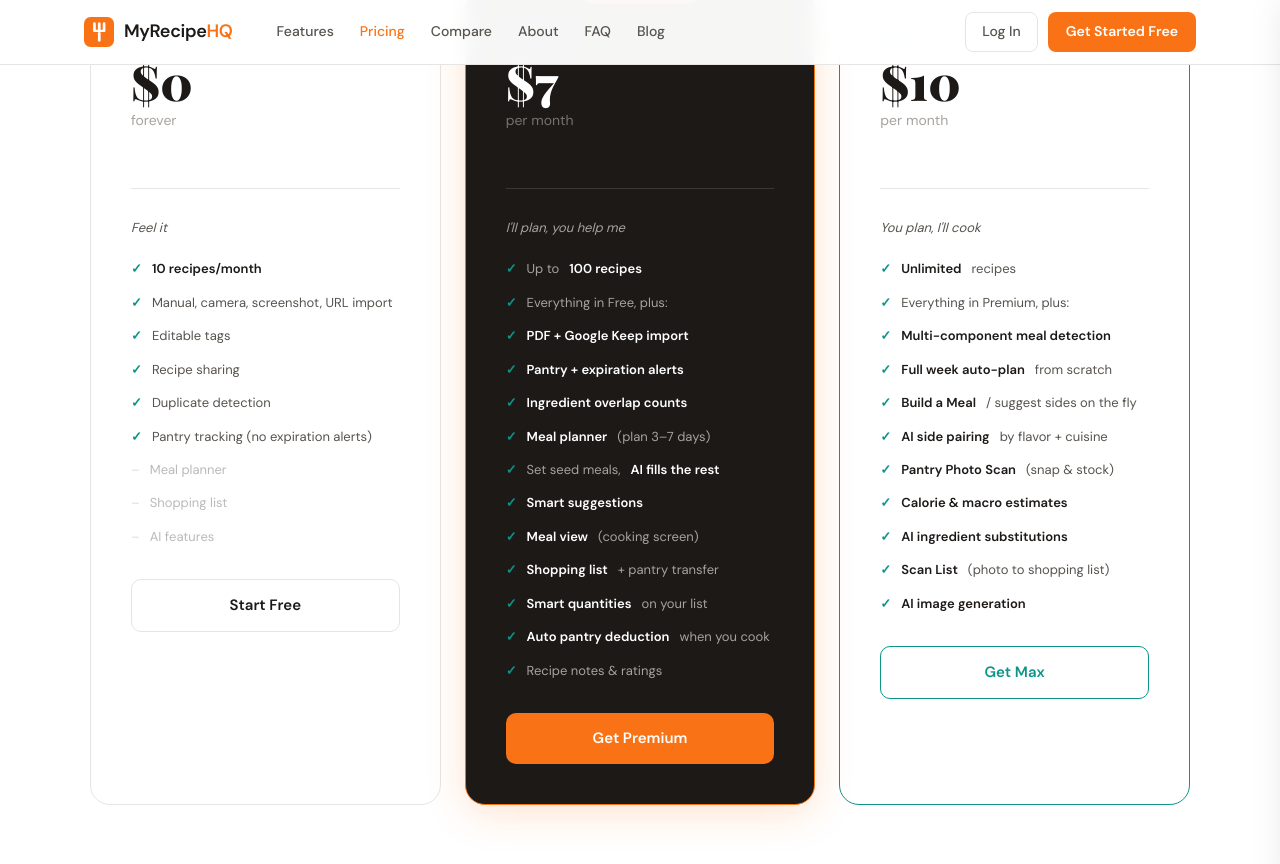
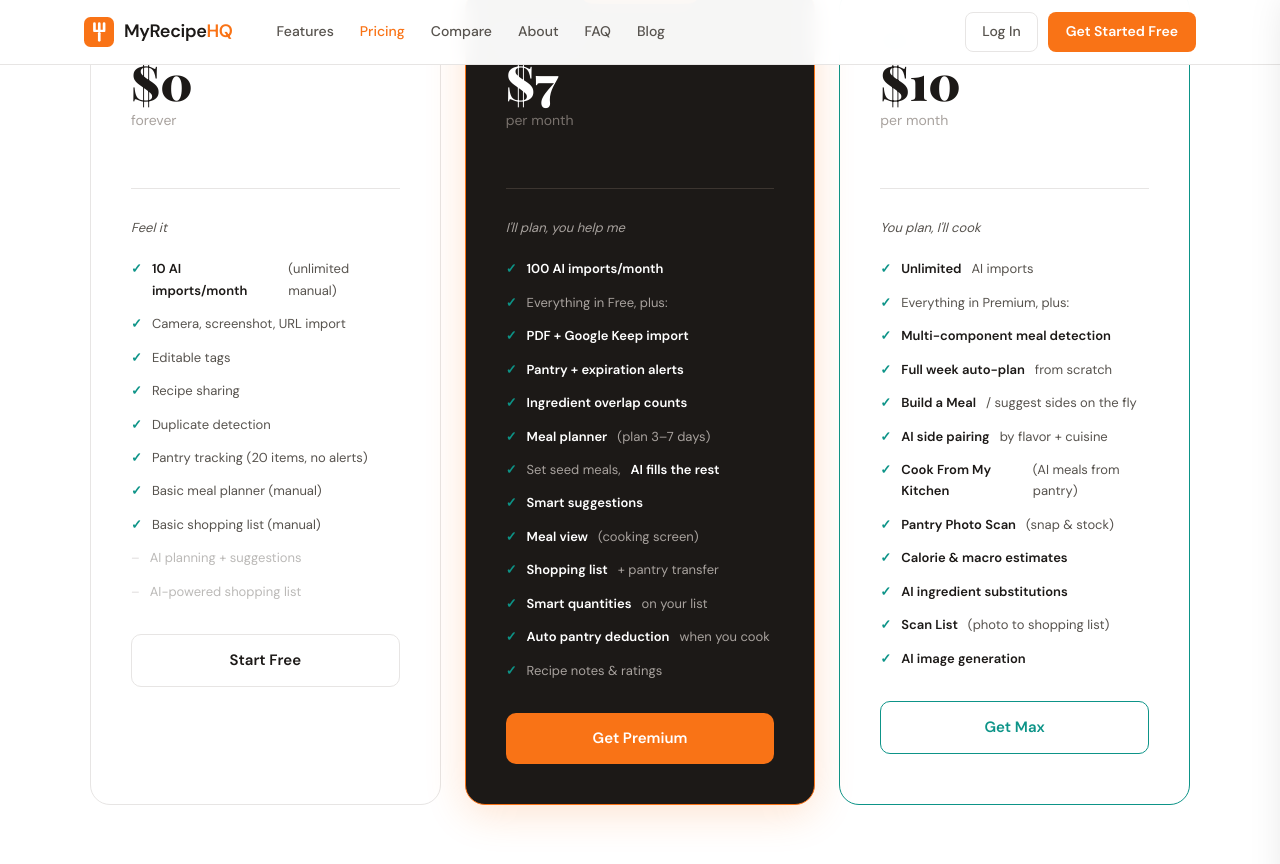
Before and after one commit to bgerlach463/recipehq-site, a Jekyll site: the page built from pricing/index.html, in a window 1280 px wide and 900 px high, scrolled down 390 px. Shown: the top 864 px of the window. Built offline with Jekyll 4.4.1, drawn with Linux system fonts in a browser that asks for light colours.

Commit message:
Update tiers: AI imports (not recipes), add Cook From Kitchen, Free gets basic planner/shopping
Pricing page:
- Free: 10 AI imports/month (unlimited manual), basic planner + shopping (manual), pantry 20 items
- Premium: 100 AI imports/month, AI-powered planner + shopping
- Max: unlimited + Cook From My Kitchen added

Features page:
- "Two ways AI" → "Three ways AI" with Cook From My Kitchen bullet
- Updated subtitle

Co-Authored-By: Claude Opus 4.6 (1M context) <noreply@anthropic.com>

```diff
--- a/pricing/index.html
+++ b/pricing/index.html
@@ -114,15 +114,16 @@ body_scripts: |
         <div class="plan-divider"></div>
         <p style="font-size:13px;color:var(--mid);margin-bottom:20px;font-style:italic">Feel it</p>
         <ul class="plan-features">
-          <li class="included"><strong>10 recipes/month</strong></li>
-          <li class="included">Manual, camera, screenshot, URL import</li>
+          <li class="included"><strong>10 AI imports/month</strong> (unlimited manual)</li>
+          <li class="included">Camera, screenshot, URL import</li>
           <li class="included">Editable tags</li>
           <li class="included">Recipe sharing</li>
           <li class="included">Duplicate detection</li>
-          <li class="included">Pantry tracking (no expiration alerts)</li>
-          <li class="not-included">Meal planner</li>
-          <li class="not-included">Shopping list</li>
-          <li class="not-included">AI features</li>
+          <li class="included">Pantry tracking (20 items, no alerts)</li>
+          <li class="included">Basic meal planner (manual)</li>
+          <li class="included">Basic shopping list (manual)</li>
+          <li class="not-included">AI planning + suggestions</li>
+          <li class="not-included">AI-powered shopping list</li>
         </ul>
         <a href="/coming-soon/" class="btn-plan btn-plan-ghost">Start Free</a>
       </div>
@@ -137,7 +138,7 @@ body_scripts: |
         <div class="plan-divider"></div>
         <p style="font-size:13px;color:#A8A29E;margin-bottom:20px;font-style:italic">I'll plan, you help me</p>
         <ul class="plan-features">
-          <li class="included">Up to <strong>100 recipes</strong></li>
+          <li class="included"><strong>100 AI imports/month</strong></li>
           <li class="included">Everything in Free, plus:</li>
           <li class="included"><strong>PDF + Google Keep import</strong></li>
           <li class="included"><strong>Pantry + expiration alerts</strong></li>
@@ -163,12 +164,13 @@ body_scripts: |
         <div class="plan-divider"></div>
         <p style="font-size:13px;color:var(--mid);margin-bottom:20px;font-style:italic">You plan, I'll cook</p>
         <ul class="plan-features">
-          <li class="included"><strong>Unlimited</strong> recipes</li>
+          <li class="included"><strong>Unlimited</strong> AI imports</li>
           <li class="included">Everything in Premium, plus:</li>
           <li class="included"><strong>Multi-component meal detection</strong></li>
           <li class="included"><strong>Full week auto-plan</strong> from scratch</li>
           <li class="included"><strong>Build a Meal</strong> / suggest sides on the fly</li>
           <li class="included"><strong>AI side pairing</strong> by flavor + cuisine</li>
+          <li class="included"><strong>Cook From My Kitchen</strong> (AI meals from pantry)</li>
           <li class="included"><strong>Pantry Photo Scan</strong> (snap &amp; stock)</li>
           <li class="included"><strong>Calorie &amp; macro estimates</strong></li>
           <li class="included"><strong>AI ingredient substitutions</strong></li>
@@ -191,7 +193,7 @@ body_scripts: |
       </div>
       <div class="faq-item" onclick="toggleFaq(this)">
         <button class="faq-q">What's the difference between Premium and Max? <span class="faq-chevron">⌄</span></button>
-        <div class="faq-a">Premium gives you the core planning experience — meal planner, smart suggestions, shopping list with purchase-unit conversion, pantry with expiration alerts and auto-deduction when you cook, and PDF/Keep import. You plan, AI assists. Max lets AI do the heavy lifting — full auto-plan with smart meal pairing, Build a Meal, pantry photo scan, calorie &amp; macro estimates, AI substitutions, and AI images. Start free and upgrade when you're ready.</div>
+        <div class="faq-a">Premium gives you the AI-powered planning experience — smart meal planner, AI shopping list with purchase-unit conversion, pantry with expiration alerts and auto-deduction, and PDF/Keep import. You plan, AI assists. Max lets AI do the heavy lifting — Cook From My Kitchen generates meals from your pantry, full week auto-plan with smart meal pairing, Build a Meal, pantry photo scan, calorie &amp; macro estimates, AI substitutions, and AI images. Start free and upgrade when you're ready.</div>
       </div>
       <div class="faq-item" onclick="toggleFaq(this)">
         <button class="faq-q">Can I cancel anytime? <span class="faq-chevron">⌄</span></button>
```
Also changed, not shown: features/index.html (+4 -3 lines).
